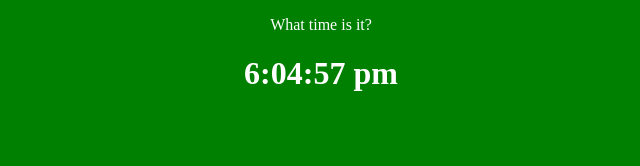
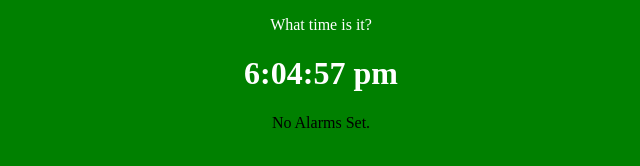
Before and after one commit to jlguevara/HTMLClock, a plain HTML site: page index.html in a window 1280 px wide. Shown: the full height of the page, 319-959 px from the left. Drawn offline with Linux system fonts and the light colour scheme.

Commit message:
added alarm text

```diff
--- a/index.html
+++ b/index.html
@@ -8,6 +8,7 @@
     <body>
         <p class="header">What time is it?<p>
         <h1 id="clock">time goes here</h1>
+        <p>No Alarms Set.</p>
         <script src="js/clock.js"></script>
     </body>
 </html>
```
